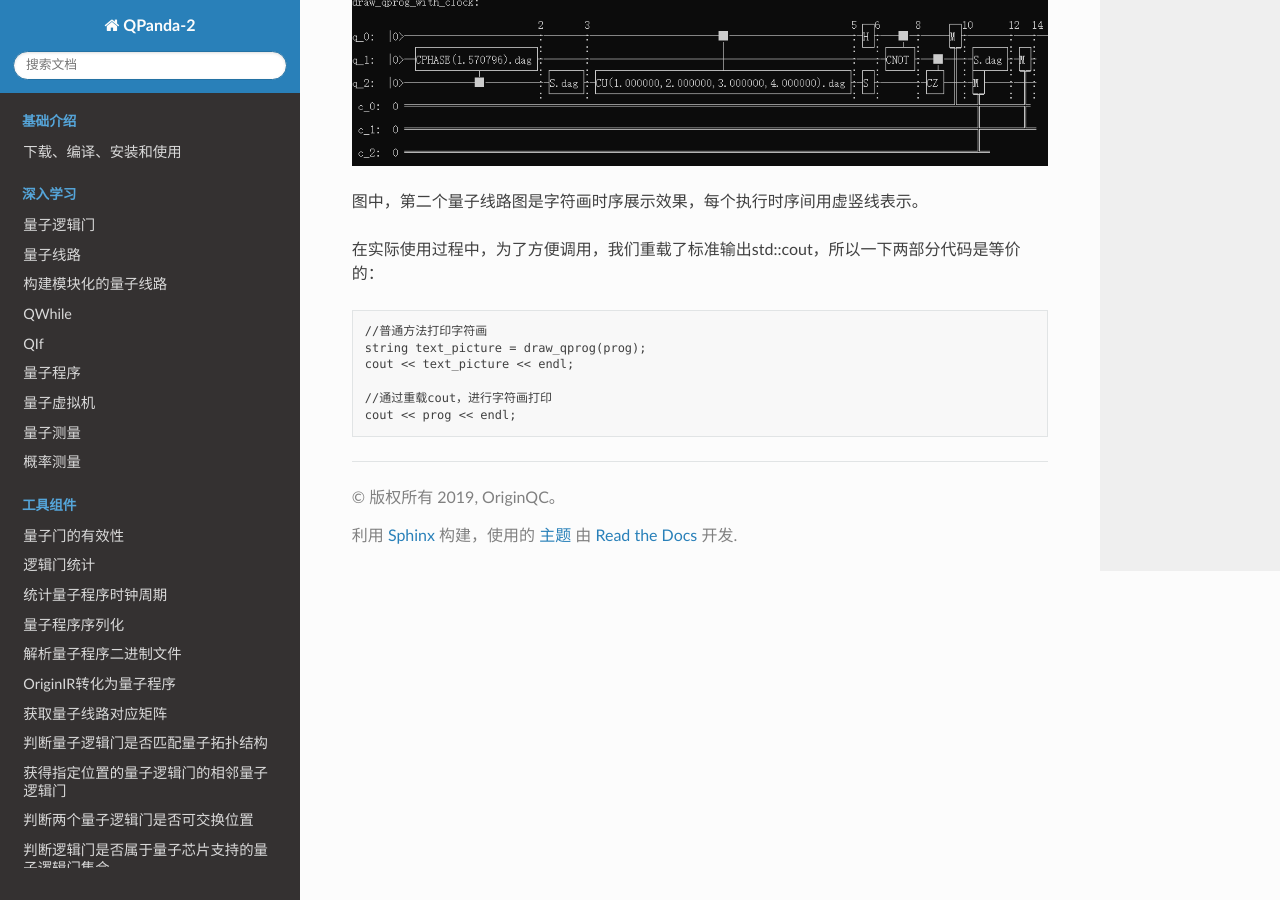
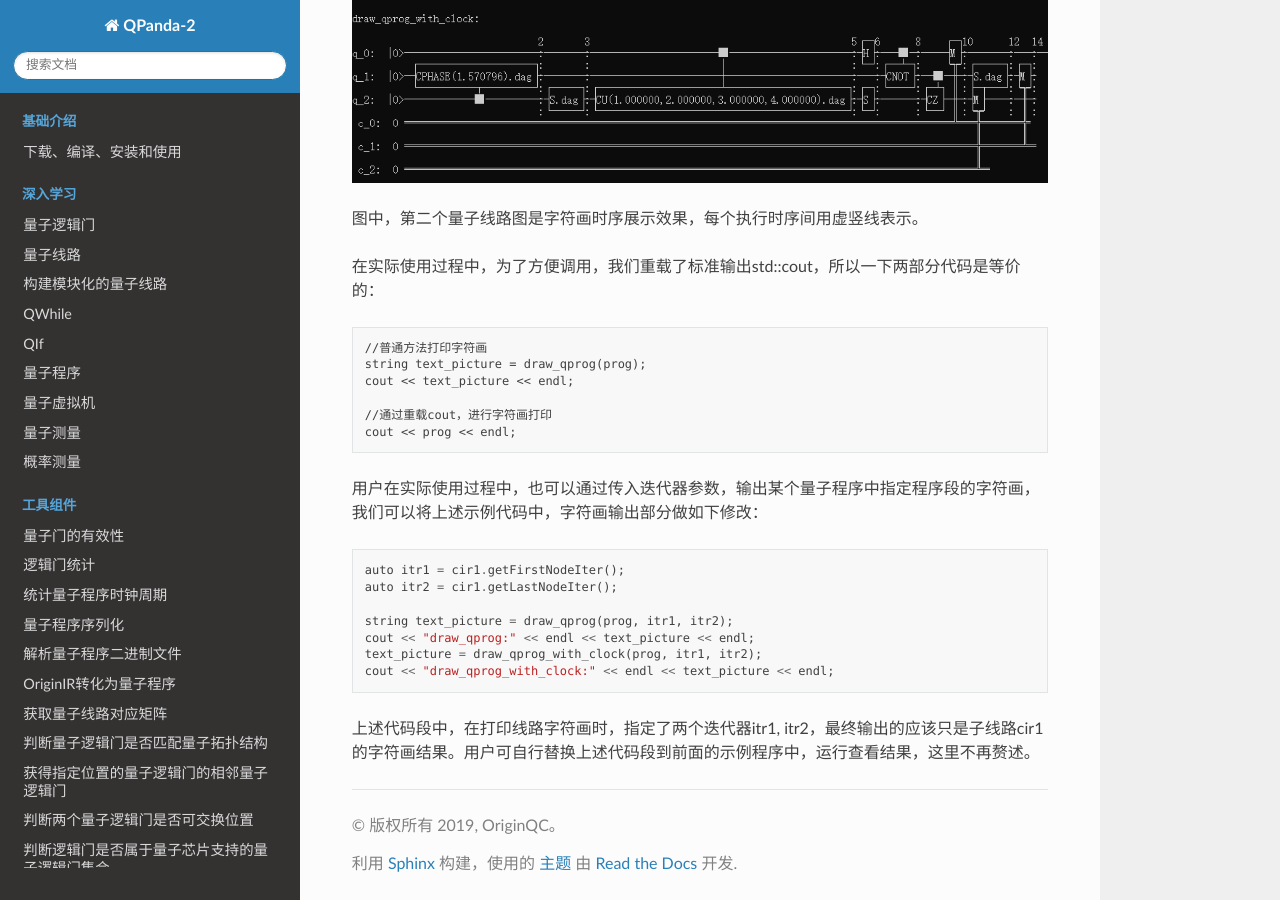
Before and after one commit to liye0005/QPanda-Toturial, a Sphinx documentation site: the page built from source/DrawQProg.rst, in a window 1280 px wide and 900 px high, scrolled down 1950 px. Built offline with Sphinx 7.4.7 and the Read the Docs theme 2.0.0, drawn with Linux system fonts in a browser that asks for light colours; pages that are not in the unit, such as notebooks, are missing from menus.

Commit message:
Update DrawQProg.rst

```diff
--- a/source/DrawQProg.rst
+++ b/source/DrawQProg.rst
@@ -66,6 +66,7 @@
 	cir2.setDagger(true);
 	prog << (cir2) << (MeasureAll(q, c));
 
+        //字符画输出
 	string text_picture = draw_qprog(prog);
 	cout << "draw_qprog:" << endl << text_picture << endl;
 
@@ -92,3 +93,17 @@
 
     //通过重载cout，进行字符画打印
     cout << prog << endl;
+
+
+用户在实际使用过程中，也可以通过传入迭代器参数，输出某个量子程序中指定程序段的字符画，我们可以将上述示例代码中，字符画输出部分做如下修改：
+::
+
+    auto itr1 = cir1.getFirstNodeIter();
+    auto itr2 = cir1.getLastNodeIter();
+
+    string text_picture = draw_qprog(prog, itr1, itr2);
+    cout << "draw_qprog:" << endl << text_picture << endl;
+    text_picture = draw_qprog_with_clock(prog, itr1, itr2);
+    cout << "draw_qprog_with_clock:" << endl << text_picture << endl;
+
+上述代码段中，在打印线路字符画时，指定了两个迭代器itr1, itr2，最终输出的应该只是子线路cir1的字符画结果。用户可自行替换上述代码段到前面的示例程序中，运行查看结果，这里不再赘述。
```
